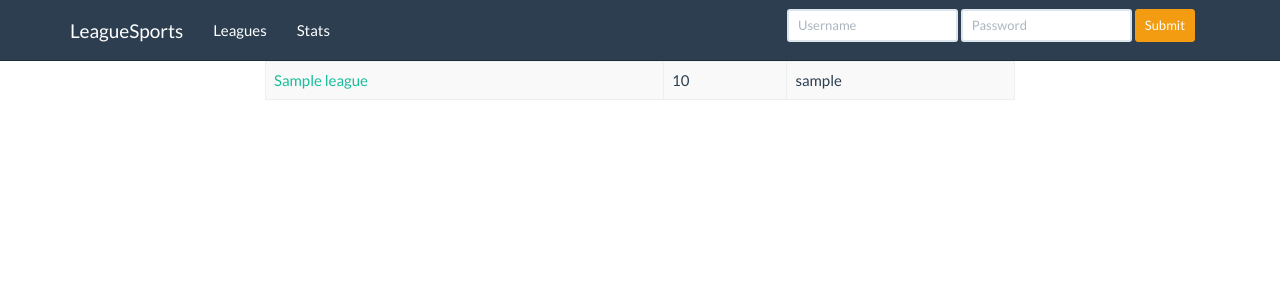
After one commit to mezmor/LeagueSports, a Django app: page /leagues/ in a window 1280 px wide. The commit adds this page. Shown: the top 300 px of the page. Run offline with Django 3.2, Linux system fonts and the light colour scheme; tables that the repository leaves empty hold one stand-in row (values such as "Sample post"); some libraries are stand-ins or nearby versions.

Commit message:
League detail view, league signup, league list done.

```diff
--- a/drafter/models.py
+++ b/drafter/models.py
@@ -1,16 +1,39 @@
 from django.db import models
 from django.contrib.auth.models import AbstractUser
+from django.core.validators import MaxValueValidator, MinValueValidator
 
 # Models
 
+class User(AbstractUser):
+    class Meta:
+        unique_together = (('username', 'email'), )
+
 class League(models.Model):
-    name = models.CharField(max_length=64)
+    name = models.CharField(max_length=64, blank=False)
+    public = models.BooleanField(default=False)
+    locked = models.BooleanField(default=False)
+    size = models.PositiveIntegerField(default = 12, validators=[MinValueValidator(2), MaxValueValidator(32)])
+
+    commish = models.ForeignKey(User, related_name='managed_leagues')
+    users = models.ManyToManyField(User, related_name='leagues', blank=True)
+
 
     def __unicode__(self):
         return self.name
 
-class User(AbstractUser):
-    leagues = models.ManyToManyField(League)
+class FantasyTeam(models.Model):
+    manager = models.ForeignKey(User)
+    league = models.ForeignKey(League)
+    name = models.CharField(max_length=20)
+    wins = models.PositiveIntegerField(default=0)
+    losses = models.PositiveIntegerField(default=0)
+    ties = models.PositiveIntegerField(default=0)
+
+    class Meta:
+        unique_together = (('manager', 'league'), )
+
+    def __unicode__(self):
+        return (self.manager, self.league)
 
 class Team(models.Model):
     name = models.CharField(max_length=64, primary_key=True)
@@ -18,21 +41,6 @@ class Team(models.Model):
     def __unicode__(self):
         return self.name
 
-class FantasyTeam(models.Model):
-    manager = models.ForeignKey(User)
-    league = models.ForeignKey(League)
-    public = models.BooleanField(default=True)
-    name = models.CharField(max_length=20)
-    wins = models.PositiveIntegerField(default=0)
-    losses = models.PositiveIntegerField(default=0)
-#    ties = models.PositiveIntegerField(default=0)
-
-    class Meta:
-        unique_together = (('manager', 'league'), )
-
-    def __unicode__(self):
-        return (self.manager, self.league)
-
 class Player(models.Model):
     name = models.CharField(max_length=20, primary_key=True)
     team = models.ForeignKey(Team)
--- a/drafter/templates/drafter/__base.html
+++ b/drafter/templates/drafter/__base.html
@@ -36,7 +36,7 @@
 		    <div class="navbar-collapse collapse" id="navbar-main">
 		      <ul class="nav navbar-nav">
 		        <li>
-		          <a href="#">Leagues</a>
+		          <a href="{% url 'drafter.views.leagues' %}">Leagues</a>
 		        </li>
 		        <li>
 		          <a href="#">Stats</a>
--- a/drafter/templates/drafter/_trifold.html
+++ b/drafter/templates/drafter/_trifold.html
@@ -3,7 +3,9 @@
 {% block content %}
 	<div class="container">
 	   <div class="row">
-	       <div class="span12" style="height: 50px">{% block banner %}{% endblock %}</div>
+	       <div class="col-md-2" id="left-banner">{% block left_banner %}{% endblock %}</div>
+           <div class="col-md-8" id="center-banner">{% block center_banner %}{% endblock %}</div>
+           <div class="col-md-2" id="right-banner">{% block right_banner %}{% endblock %}</div>
 	   </div>
 	   <div class="row">
 	       <div class="col-md-2" id="left-content">{% block left_content %}{% endblock %}</div>
--- /dev/null
+++ b/drafter/templates/drafter/league/leagues.html
@@ -0,0 +1,35 @@
+{% extends 'drafter/_trifold.html' %}
+{% block title %}LeagueSports - League List{% endblock %}
+
+{% block center_banner %}
+{% if user.is_authenticated %}
+    <a href="{% url 'drafter.views.new_league' %}"><button type="button" class="btn btn-default">New League</button></a>
+{% endif %}
+{% endblock %}
+
+{% block left_content %}
+{% endblock %}
+{% block center_content %}
+    <div class="table-responsive">
+        <table class="table table-striped table-bordered table-hover">
+            <thead>
+                <tr>
+                </tr>
+            </thead>
+
+            <tbody>
+                {% for league in leagues %}
+                    {% if league.public %}
+		                <tr>
+		                    <td><a href="{% url 'drafter.views.league' league.id %}">{{ league.name }}</a></td>
+		                    <td>{{ league.size }}</td>
+		                    <td>{{ league.commish }}</td>
+		                </tr>
+                    {% endif %}
+                {% endfor %}
+            </tbody>
+        </table>
+    </div>
+{% endblock %}
+{% block right_content %}
+{% endblock %}
--- a/drafter/urls.py
+++ b/drafter/urls.py
@@ -4,8 +4,9 @@ from drafter import views
 
 urlpatterns = patterns('',
     url(r'^$', views.index),
-    url(r'^(?P<league_id>\d+)/?$', views.league_focus),
+    url(r'^leagues/$', views.leagues),
+    url(r'^league/new/$', views.new_league),
+    url(r'^league/(?P<id>\d+)/$', views.league),
     url(r'^login/$', 'django.contrib.auth.views.login', {'template_name': 'drafter/index.html'}),
     url(r'^logout/$', 'django.contrib.auth.views.logout', {'next_page' : '/' }),
-    url(r'^tutorial/$', views.tutorial),
 )
--- a/drafter/views.py
+++ b/drafter/views.py
@@ -1,25 +1,31 @@
-from django.http import HttpResponse
 from django.shortcuts import render
-from django.contrib.auth.forms import UserCreationForm
-from django.template import RequestContext
-
+from drafter.forms import LeagueForm
+from django.contrib.auth.decorators import login_required
+from drafter.models import League
 
 
 def index(request):
     # if request is POST, register the user
-    form = UserCreationForm()
-    context = { 'register_form' : form,  }
-    return render(request, 'drafter/index.html', context, context_instance=RequestContext(request))
+    return render(request, 'drafter/index.html')
 
-def league_focus(request, league_id):
-    return HttpResponse("League screen placeholder for league: %s" % league_id)
+def leagues(request):
+    leagues = list(League.objects.all())
+    return render(request, 'drafter/league/leagues.html', { 'leagues': leagues })
 
+def league(request, id):
+    league = League.objects.get(id=id)
+    return render(request, 'drafter/league/league.html', { 'league': league })
 
-def tutorial(request):
-    return render(request, 'drafter/tutorial.html')
+@login_required
+def new_league(request):
+    if request.method == 'POST': # If the form was submitted...
+        form = LeagueForm(request.POST) # Make a form bound to the POST data
+        if form.is_valid():
+            new_league = form.save(commit=False)
+            new_league.commish = request.user
+            new_league.save()
+            return leagues(request)
+    else:
+        form = LeagueForm() # Unbound form
 
-#@login_required
-#def account_focus(request):
-#    return render_to_response('drafter/index.html',
-#                              {'is_auth' : request.user.is_authenticated()},
-#                              context_instance=RequestContext(request))
+    return render(request, 'drafter/league/new.html', { 'form': form })
--- a/explorer/models.py
+++ b/explorer/models.py
@@ -16,6 +16,8 @@ class RawGameData(models.Model):
     duration = models.TimeField()
     tournament = models.CharField(max_length = 100)
 
+    # week = models.PositiveIntegerField()
+
 
 class RawPlayerData(models.Model):
     game = models.ForeignKey(RawGameData, related_name='player_data')
```
Also changed, not shown: drafter/forms.py (added, +7 -0 lines), drafter/templates/drafter/index.html (+0 -21 lines), drafter/templates/drafter/league/league.html (added, +29 -0 lines), drafter/templates/drafter/league/new.html (added, +15 -0 lines), drafter/templates/drafter/tutorial.html (deleted, +0 -46 lines), drafter/tests.py (deleted, +0 -16 lines), 2 other files.
